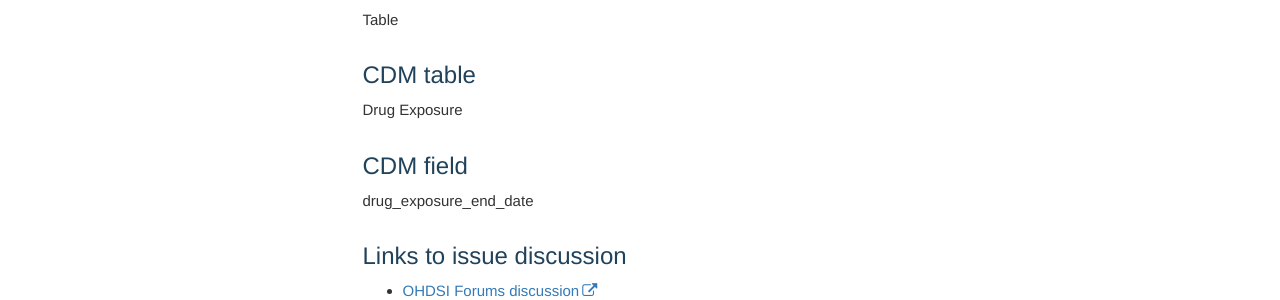
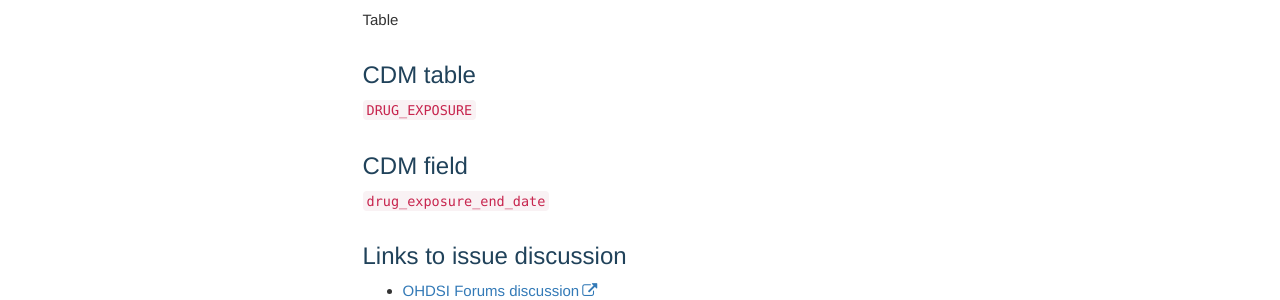
Before and after one commit to OHDSI/Themis, a Jekyll site: the page built from docs/pages/drug_exposure/drug_end_date_not_in_data.md, in a window 1280 px wide. Shown: the part 841-1141 px from the top of the page. Built offline with Jekyll 4.4.1, drawn with Linux system fonts in a browser that asks for light colours; comment, search, counter and statistics services are not loaded.

```diff
--- a/docs/pages/drug_exposure/drug_end_date_not_in_data.md
+++ b/docs/pages/drug_exposure/drug_end_date_not_in_data.md
@@ -18,10 +18,10 @@ The drug_exposure_end_date is a required field. How do you determine drug_exposu
 Table
 
 ## CDM table
-Drug Exposure
+`DRUG_EXPOSURE`
 
 ## CDM field
-drug_exposure_end_date
+`drug_exposure_end_date`
 
 ## Links to issue discussion
 - [OHDSI Forums discussion](https://forums.ohdsi.org/t/drug-exposure-quantity-recalculation/9607)
```
